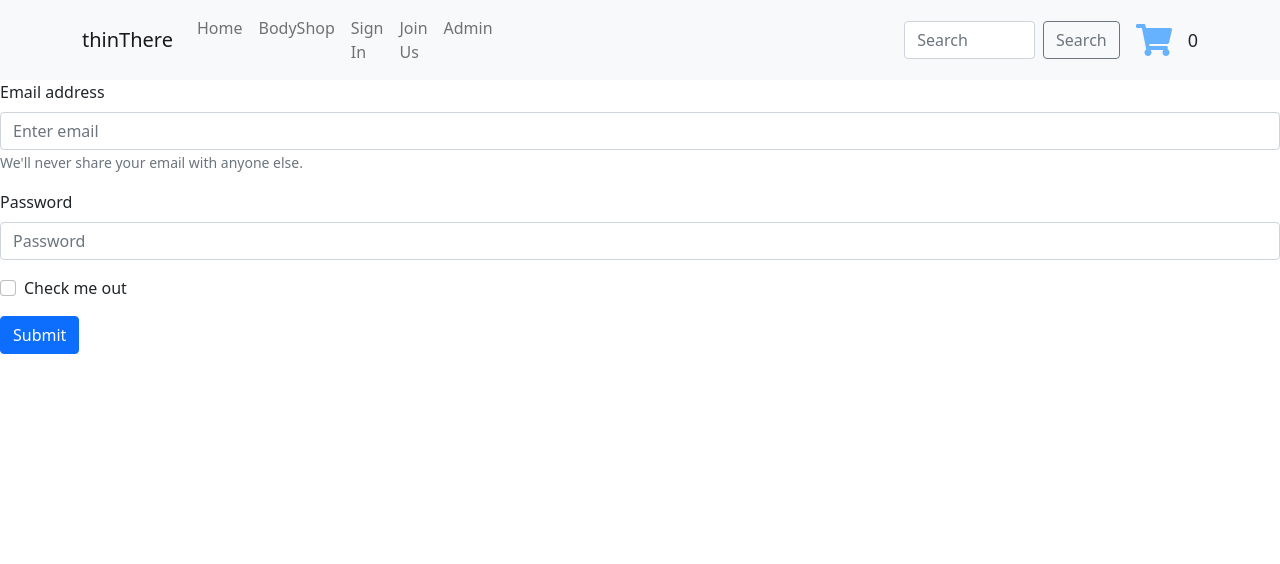
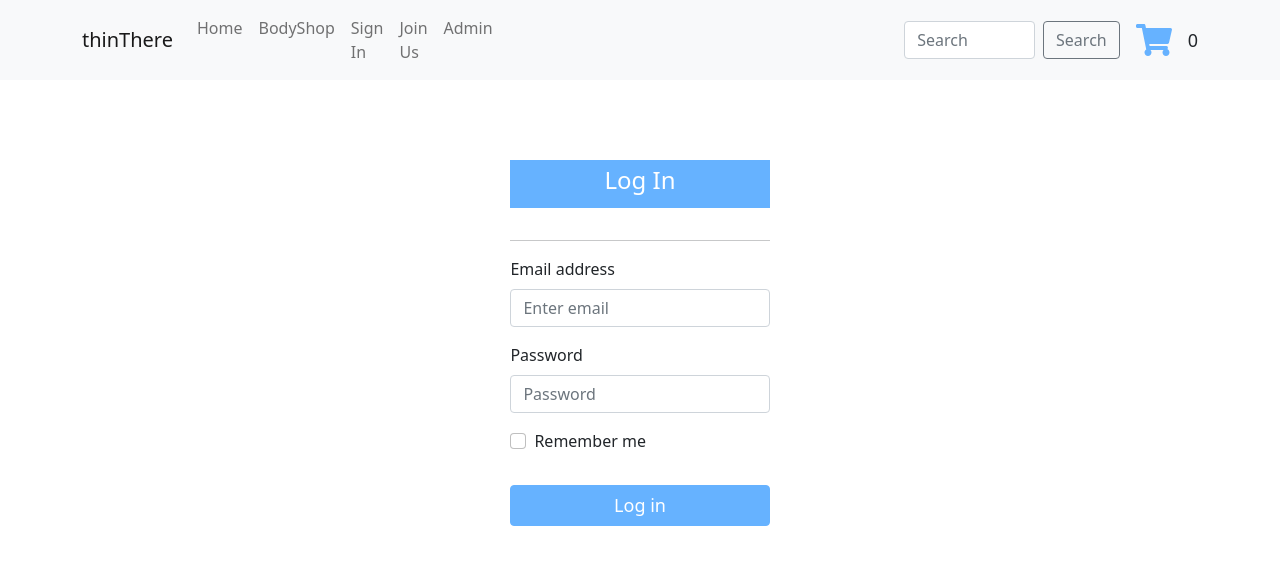
Before and after one commit to sumflo/thinthere-react-js-new, a React (Create React App) app: page /signIn in a window 1280 px wide. Shown: the top 564 px of the page. Built offline with nearby package versions, Linux system fonts and the light colour scheme.

Commit message:
simple login form

```diff
--- a/src/App.css
+++ b/src/App.css
@@ -377,3 +377,38 @@ justify-content: center;
   background-color: #2581dd;
   border-color: #2581dd;
 }
+
+/* Login STYLE*/
+
+.login-form-container{
+  width: 45%;
+  margin: 5rem auto 5rem auto;
+}
+
+.login-title-holder{
+  display: flex;
+  align-items: center;
+  justify-content: center;
+  color: white;
+  background-color: #66B2FF;
+  height: 3rem;
+  margin-bottom: 2rem;
+}
+
+#login-button{
+  color: white;
+  font-size: large;
+  background-color: #66B2FF;
+  border-color: #66B2FF;
+}
+
+#login-button:hover{
+  background-color: #2581dd;
+  border-color: #2581dd;
+}
+
+.login-button-holder{
+  display: flex;
+  flex-direction: column;
+  margin-top: 2rem;
+}
--- a/src/components/Login.js
+++ b/src/components/Login.js
@@ -8,26 +8,29 @@ import { Button } from 'react-bootstrap'
 class Login extends React.Component {
     render(){
         return(
-            <div>
+            <div className="login-form-container">
+                <div className="login-title-holder">
+                    <h4>Log In</h4>
+                </div>
+                <hr/>
                 <Form>
                     <Form.Group className="mb-3" controlId="formBasicEmail">
                         <Form.Label>Email address</Form.Label>
                         <Form.Control type="email" placeholder="Enter email" />
-                        <Form.Text className="text-muted">
-                        We'll never share your email with anyone else.
-                        </Form.Text>
                     </Form.Group>
 
                     <Form.Group className="mb-3" controlId="formBasicPassword">
                         <Form.Label>Password</Form.Label>
                         <Form.Control type="password" placeholder="Password" />
                     </Form.Group>
-                    <Form.Group className="mb-3" controlId="formBasicCheckbox">
-                        <Form.Check type="checkbox" label="Check me out" />
+                    <Form.Group className="mb-3" controlId="formBasicRemember">
+                        <Form.Check type="checkbox" label="Remember me" />
                     </Form.Group>
-                    <Button variant="primary" type="submit">
-                        Submit
-                    </Button>
+                    <div className="login-button-holder">
+                        <Button id="login-button" type="submit">
+                            Log in
+                        </Button>
+                    </div>
                 </Form>
             </div>
         );
```
